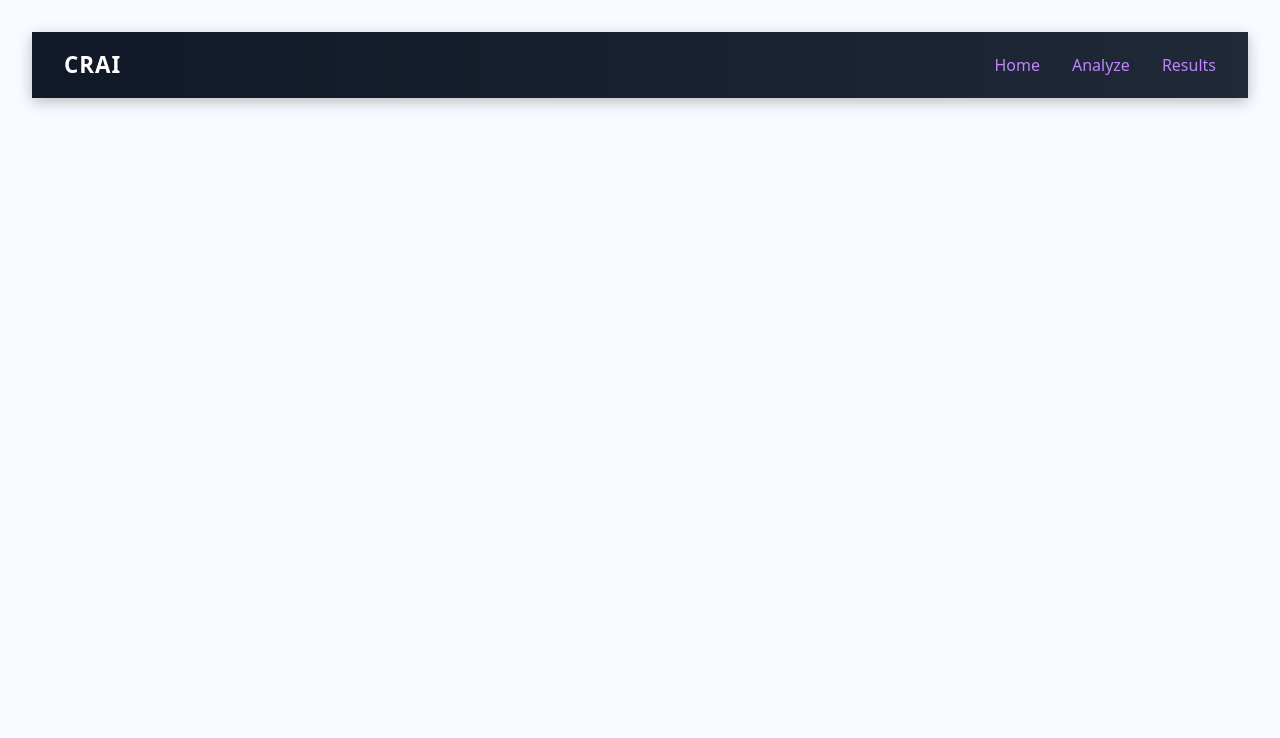
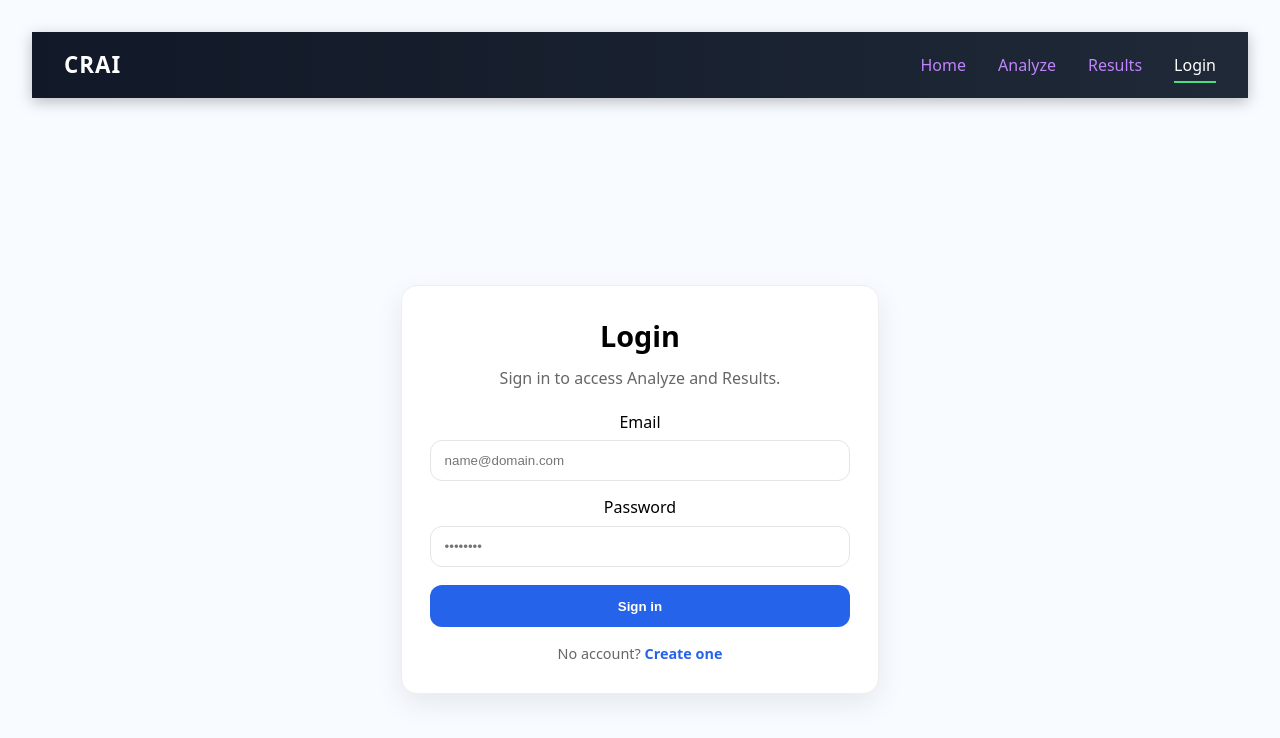
Before and after one commit to Filimon-Coding/DeepLung, a React (Vite) app in the folder frontend/: page /login in a window 1280 px wide. Shown: the top 738 px of the page. Built offline with nearby package versions, Linux system fonts and the light colour scheme.

Commit message:
add Login and Register pages with routing

```diff
--- a/frontend/src/App.tsx
+++ b/frontend/src/App.tsx
@@ -3,6 +3,8 @@ import Navbar from "./components/Navbar/Navbar";
 import HomePage from "./pages/HomePage";
 import AnalyzePage from "./pages/AnalyzePage";
 import ResultsPage from "./pages/ResultsPage";
+import RegisterPage from "./pages/RegisterPage";
+import LoginPage from "./pages/LoginPage";
 import "./App.css";
 
 function App() {
@@ -13,6 +15,8 @@ function App() {
       <Route path="/" element={<HomePage />} />
       <Route path="/analyze" element={<AnalyzePage />} />
       <Route path="/results" element={<ResultsPage />} />
+      <Route path="/login" element={<LoginPage />} />
+      <Route path="/register" element={<RegisterPage />} />
     </Routes>
     </>
   );
--- a/frontend/src/components/Navbar/Navbar.tsx
+++ b/frontend/src/components/Navbar/Navbar.tsx
@@ -35,6 +35,10 @@ function Navbar() {
         <NavLink to="/results" className={({isActive}) => isActive ? "nav-link active" : "nav-link"}>
         Results
         </NavLink>
+
+        <NavLink to="/login" className={({ isActive }) => isActive ? "nav-link active" : "nav-link"}>
+        Login
+        </NavLink>
       </div>
     </nav>
   );
--- /dev/null
+++ b/frontend/src/pages/Auth.css
@@ -0,0 +1,82 @@
+.auth-page {
+  min-height: calc(100vh - 80px);
+  display: grid;
+  place-items: center;
+  padding: 2rem 1rem;
+}
+
+.auth-card {
+  width: 100%;
+  max-width: 420px;
+  background: #fff;
+  border: 1px solid #eee;
+  border-radius: 16px;
+  padding: 1.75rem;
+  box-shadow: 0 10px 28px rgba(0, 0, 0, 0.08);
+}
+
+.auth-title {
+  margin: 0;
+  font-size: 1.8rem;
+}
+
+.auth-subtitle {
+  color: #666;
+  margin-top: 0.5rem;
+  margin-bottom: 1.25rem;
+  line-height: 1.5;
+}
+
+.auth-form {
+  display: grid;
+  gap: 0.9rem;
+}
+
+.auth-form label {
+  display: grid;
+  gap: 0.4rem;
+  font-weight: 500;
+}
+
+.auth-form input {
+  padding: 0.75rem 0.85rem;
+  border-radius: 12px;
+  border: 1px solid #e5e5e5;
+  outline: none;
+}
+
+.auth-form input:focus {
+  border-color: rgba(37, 99, 235, 0.5);
+}
+
+.auth-button {
+  margin-top: 0.25rem;
+  padding: 0.85rem 1rem;
+  border: none;
+  border-radius: 12px;
+  font-weight: 600;
+  background: #2563eb;
+  color: white;
+  cursor: pointer;
+}
+
+.auth-button:hover {
+  filter: brightness(0.95);
+}
+
+.auth-footer {
+  margin-top: 1rem;
+  color: #666;
+  font-size: 0.9rem;
+  text-align: center;
+}
+
+.auth-link {
+  color: #2563eb;
+  text-decoration: none;
+  font-weight: 600;
+}
+
+.auth-link:hover {
+  text-decoration: underline;
+}
--- /dev/null
+++ b/frontend/src/pages/LoginPage.tsx
@@ -0,0 +1,68 @@
+import { useState } from "react";
+import { Link, useNavigate } from "react-router-dom";
+import "./Auth.css";
+
+/**
+ * LoginPage (mock)
+ * - Ingen AuthContext / backend ennå
+ * - Navigerer bare videre til /analyze når feltene ikke er tomme
+ */
+function LoginPage() {
+  const navigate = useNavigate();
+
+  const [email, setEmail] = useState<string>("");
+  const [password, setPassword] = useState<string>("");
+
+  const handleSubmit = (e: React.FormEvent) => {
+    e.preventDefault();
+
+    if (!email || !password) return;
+
+    // Mock login: bare gå videre
+    navigate("/analyze");
+  };
+
+  return (
+    <div className="auth-page">
+      <div className="auth-card">
+        <h1 className="auth-title">Login</h1>
+        <p className="auth-subtitle">Sign in to access Analyze and Results.</p>
+
+        <form className="auth-form" onSubmit={handleSubmit}>
+          <label>
+            Email
+            <input
+              type="email"
+              value={email}
+              onChange={(e) => setEmail(e.target.value)}
+              placeholder="name@domain.com"
+            />
+          </label>
+
+          <label>
+            Password
+            <input
+              type="password"
+              value={password}
+              onChange={(e) => setPassword(e.target.value)}
+              placeholder="••••••••"
+            />
+          </label>
+
+          <button className="auth-button" type="submit">
+            Sign in
+          </button>
+        </form>
+
+        <div className="auth-footer">
+          No account?{" "}
+          <Link className="auth-link" to="/register">
+            Create one
+          </Link>
+        </div>
+      </div>
+    </div>
+  );
+}
+
+export default LoginPage;
--- /dev/null
+++ b/frontend/src/pages/RegisterPage.tsx
@@ -0,0 +1,86 @@
+import { useState } from "react";
+import { Link, useNavigate } from "react-router-dom";
+import "./Auth.css";
+
+/**
+ * RegisterPage (mock)
+ * - Simulerer registrering
+ * - Navigerer videre til Analyze etter registrering
+ */
+function RegisterPage() {
+  const navigate = useNavigate();
+
+  const [email, setEmail] = useState<string>("");
+  const [password, setPassword] = useState<string>("");
+  const [confirmPassword, setConfirmPassword] = useState<string>("");
+
+  const handleSubmit = (e: React.FormEvent) => {
+    e.preventDefault();
+
+    if (!email || !password || !confirmPassword) return;
+
+    if (password !== confirmPassword) {
+      alert("Passwords do not match");
+      return;
+    }
+
+    // Mock register → naviger til Analyze
+    navigate("/analyze");
+  };
+
+  return (
+    <div className="auth-page">
+      <div className="auth-card">
+        <h1 className="auth-title">Create Account</h1>
+        <p className="auth-subtitle">
+          Create an account to access the AI medical imaging demo.
+        </p>
+
+        <form className="auth-form" onSubmit={handleSubmit}>
+          <label>
+            Email
+            <input
+              type="email"
+              value={email}
+              onChange={(e) => setEmail(e.target.value)}
+              placeholder="name@domain.com"
+            />
+          </label>
+
+          <label>
+            Password
+            <input
+              type="password"
+              value={password}
+              onChange={(e) => setPassword(e.target.value)}
+              placeholder="Create a password"
+            />
+          </label>
+
+          <label>
+            Confirm Password
+            <input
+              type="password"
+              value={confirmPassword}
+              onChange={(e) => setConfirmPassword(e.target.value)}
+              placeholder="Repeat password"
+            />
+          </label>
+
+          <button className="auth-button" type="submit">
+            Register
+          </button>
+        </form>
+
+        <div className="auth-footer">
+          Already have an account?{" "}
+          <Link className="auth-link" to="/login">
+            Login
+          </Link>
+        </div>
+      </div>
+    </div>
+  );
+}
+
+export default RegisterPage;
```
